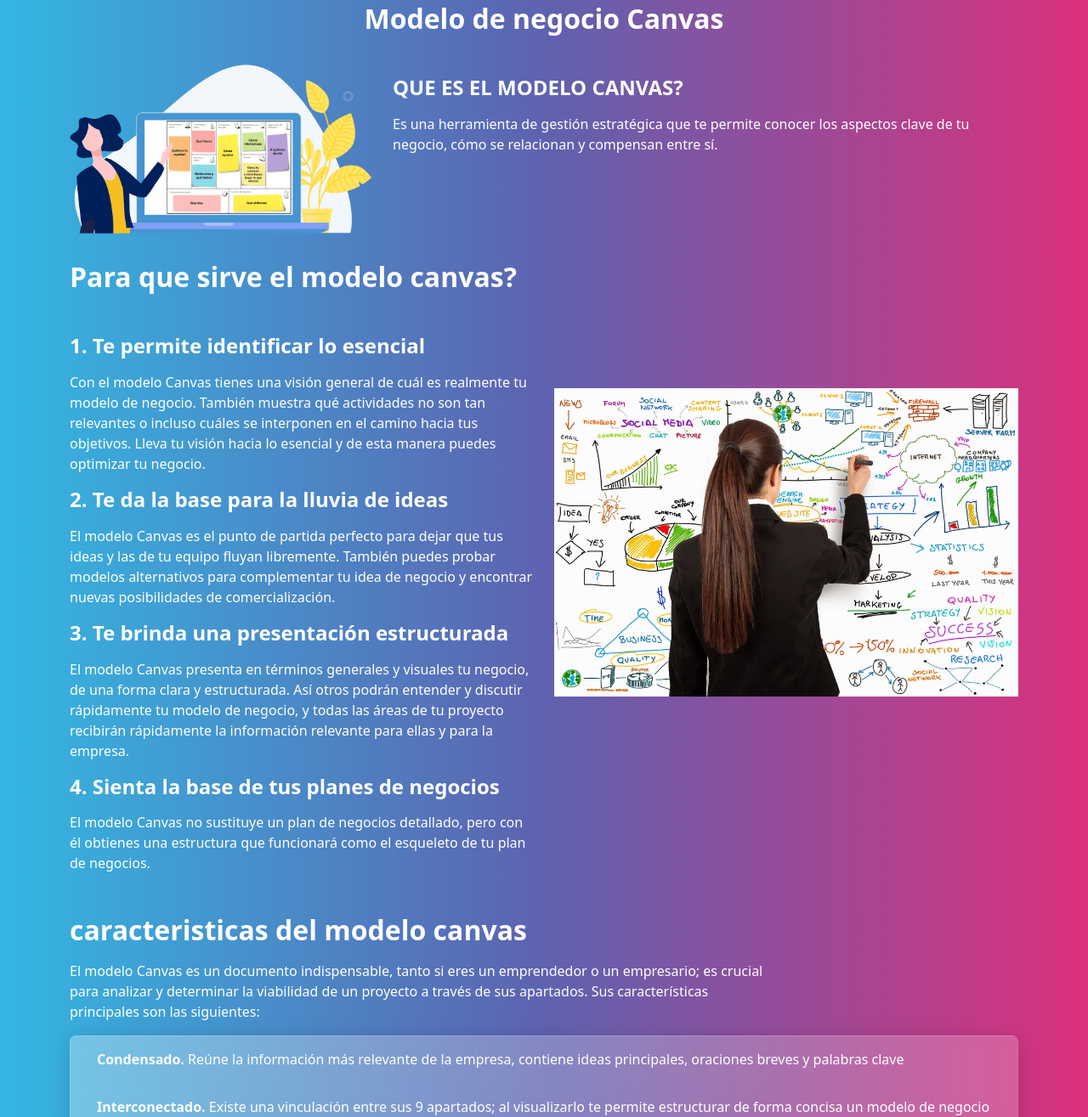
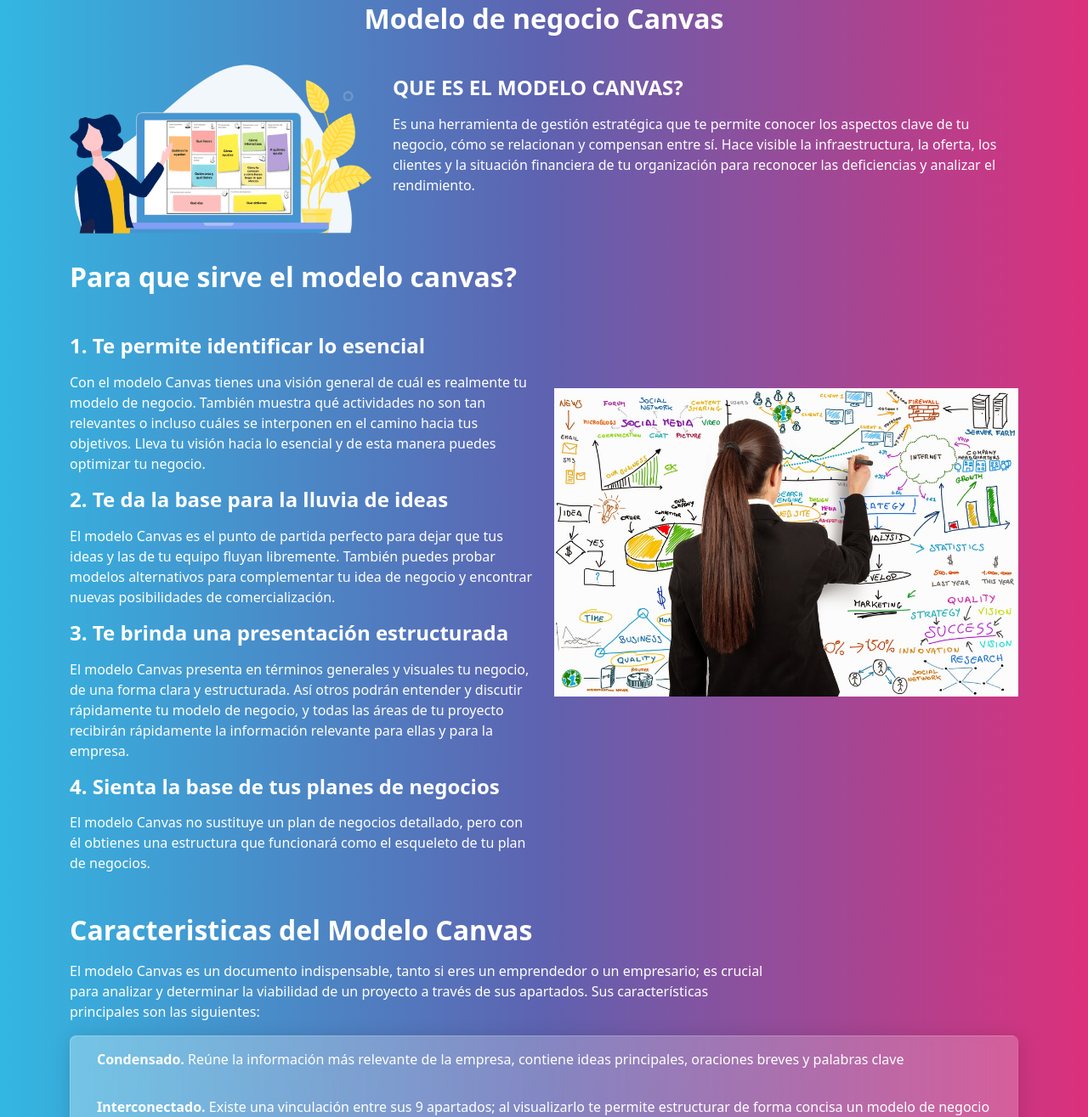
Before and after one commit to Nahuelgnz96/proyecto.io, a plain HTML site: page index.html in a window 1280 px wide. Shown: the part 3998-5313 px from the top of the page at 85% size. Drawn offline with nearby package versions, Linux system fonts and the light colour scheme.

Commit message:
Update index.html

```diff
--- a/index.html
+++ b/index.html
@@ -229,7 +229,7 @@
           </div>
           <div class="col-8">
               <h4 class="mt-2">QUE ES EL MODELO CANVAS?</h4>
-              <p>Es una herramienta de gestión estratégica que te permite conocer los aspectos clave de tu negocio, cómo se relacionan y compensan entre sí.
+              <p>Es una herramienta de gestión estratégica que te permite conocer los aspectos clave de tu negocio, cómo se relacionan y compensan entre sí. Hace visible la infraestructura, la oferta, los clientes y la situación financiera de tu organización para reconocer las deficiencias y analizar el rendimiento.
               </p>
           </div>
       </div>
@@ -254,7 +254,7 @@
 
       <div class="row mt-3">
         <div class="col-9">
-            <h2>caracteristicas del modelo canvas</h2>
+            <h2>Caracteristicas del Modelo Canvas</h2>
             <p>El modelo Canvas es un documento indispensable, tanto si eres un emprendedor o un empresario; es crucial para analizar y determinar la viabilidad de un proyecto a través de sus apartados. Sus características principales son las siguientes:</p>
         </div>
 
```
